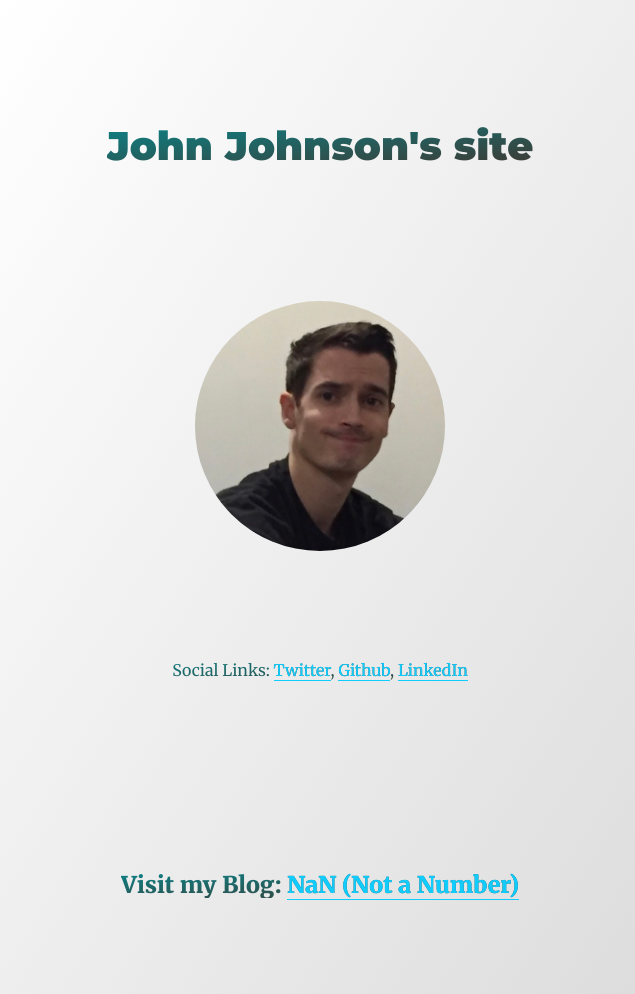
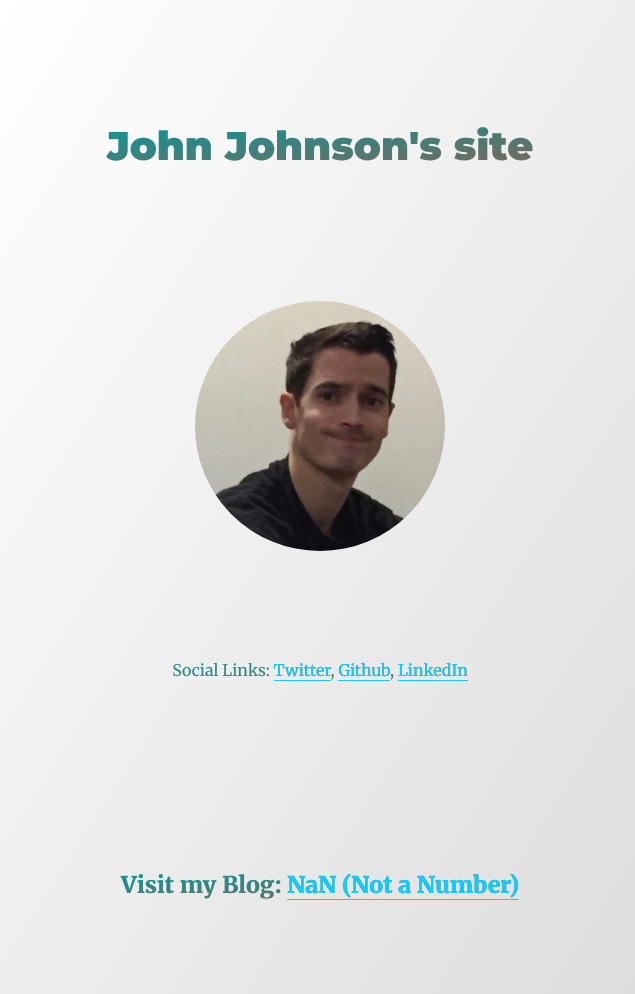
Before and after one commit to johnsonjo4531/blog, a Gatsby site: page / in a window 1280 px wide. Shown: the full height of the page, 0-635 px from the left. Built offline with nearby package versions, Linux system fonts and the light colour scheme; Gatsby itself is replaced by a stand-in of ours; some packages are replaced by stand-ins of ours.

Commit message:
Changing headings light mode

```diff
--- a/src/pages/root-styles.css
+++ b/src/pages/root-styles.css
@@ -42,11 +42,12 @@ body * {
 .left h6 {
 	background: linear-gradient(
 		to bottom right,
-		var(--logo-green),
-		var(--logo-red)
+		var(--logo-green-bright),
+		var(--logo-red-bright)
 	);
 	-webkit-background-clip: text;
 	-webkit-text-fill-color: transparent;
+	text-shadow: 0px 0px 0px rgba(0, 0, 0, 0.3);
 }
 
 @media (prefers-color-scheme: dark) {
```
